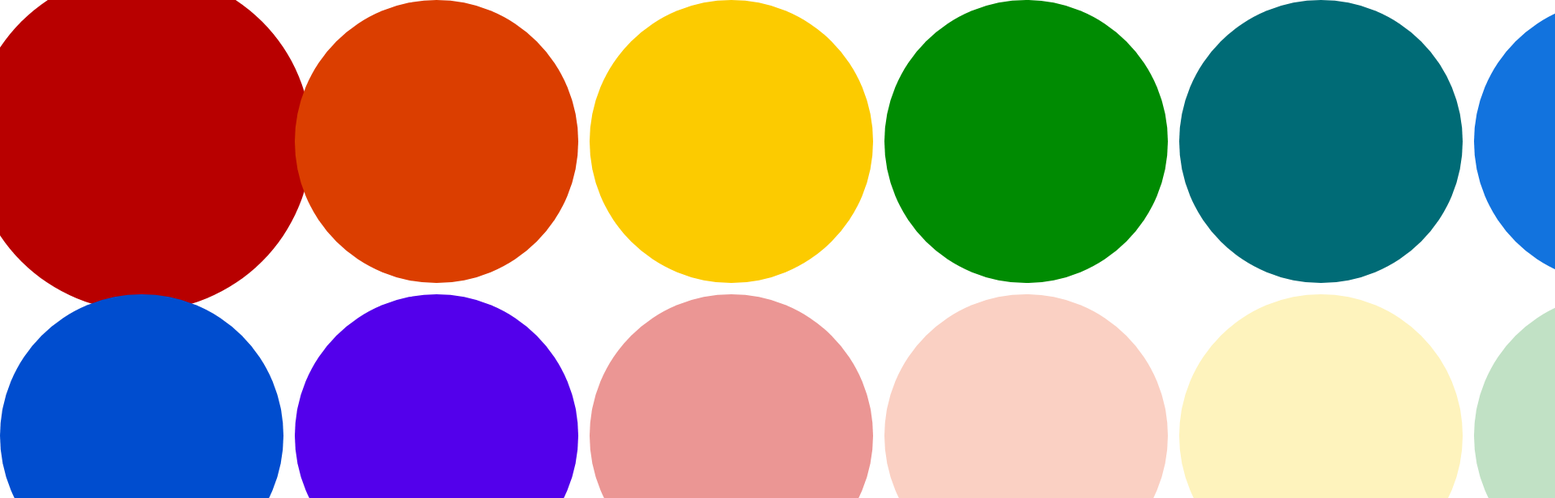
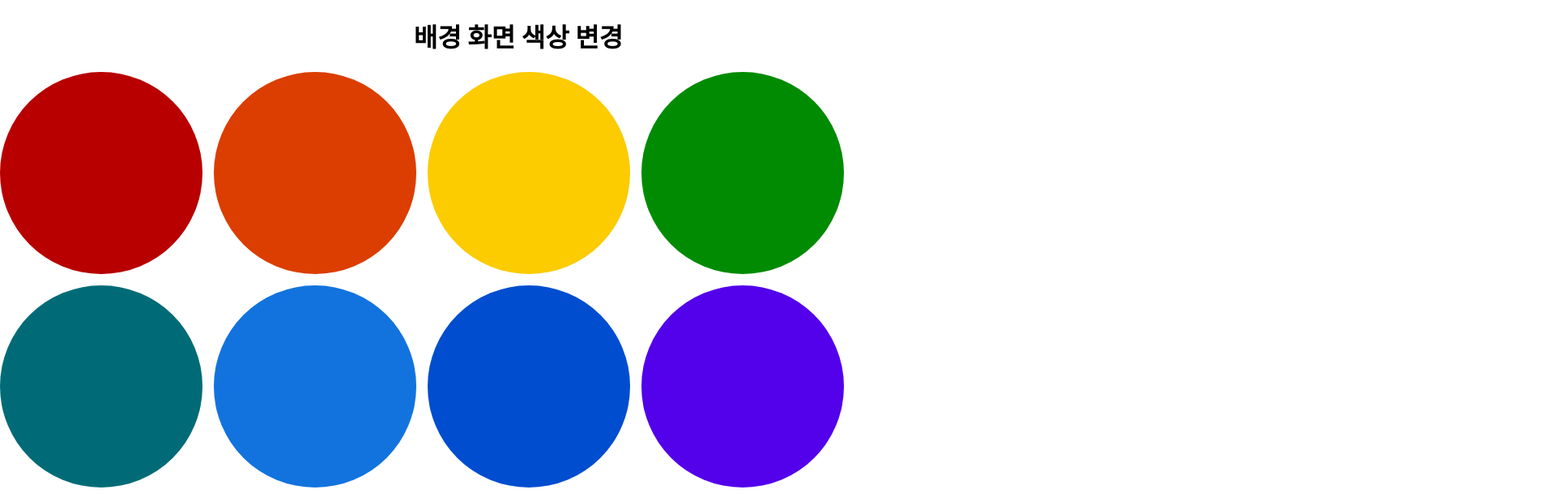
Before and after one commit to leh60245/recognize-piano-pitch-sound, a React (Create React App) app: page /setting in a window 1280 px wide. Shown: the top 616 px of the page at 81% size, 1920 px wide, since content can reach past the window. Built offline with nearby package versions, Linux system fonts and the light colour scheme.

Commit message:
home page 버튼 이동간 음성 안내 오류 해결

```diff
--- a/src/App.js
+++ b/src/App.js
@@ -17,7 +17,7 @@ import Setting from "./routes/setting";
 import Instruction from "./routes/instruction";
 
 // Utils
-import { speakText } from "./utils/getSpeech";
+import { getSpeech } from "./utils/getSpeech";
 
 // img
 import exerciseImg from "./src/stretching-exercises.png";
@@ -55,7 +55,7 @@ function Home({ props }) {
 
   // 마우스가 메뉴 위에 있을 때 음성 재생
   const handleMouseEnter = (text) => {
-    speakText(text);
+    getSpeech(text);
     setHover(text);
   };
 
@@ -69,7 +69,7 @@ function Home({ props }) {
 
   // 포커스가 메뉴 위에 있을 때 음성 재생
   const handleFocus = (text) => {
-    speakText(text);
+    getSpeech(text);
     setHover(text);
   };
 
--- a/src/routes/setting.jsx
+++ b/src/routes/setting.jsx
@@ -1,6 +1,19 @@
 import React, { useState } from "react";
 import { CirclePicker } from "react-color";
+import {
+  Image,
+  Box,
+  Text,
+  Card,
+  CardHeader,
+  CardBody,
+  HStack,
+  Center,
+  Heading,
+} from "@chakra-ui/react";
+
 import "../App.css";
+import { Container } from "reactstrap";
 
 //Editor: 신성호(CheshireZzz)
 //Edit Date/Time: 12/12/2023 04:03:24 UTC+9
@@ -31,9 +44,13 @@ const Setting = () => {
 
   // CirclePicker 사용한 이유: 해당 라이브러리에서 사이즈 변경 가능한 유일한 Color Picker였음
   return (
+    <Container>
+      <Heading as="h1" size="7xl">
+        배경 화면 색상 변경
+      </Heading>
       <CirclePicker
-      width="2400px"
-      circleSize={350}
+        width="100%"
+        circleSize={250}
         colors={[
           "#B80000",
           "#DB3E00",
@@ -57,6 +74,7 @@ const Setting = () => {
         color={color}
         onChangeComplete={handleChangeComplete}
       />
+    </Container>
   );
 };
 
```
Lines whose indentation alone changed are shown as unchanged.
